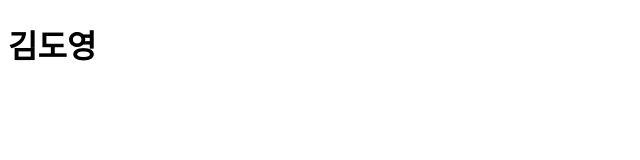
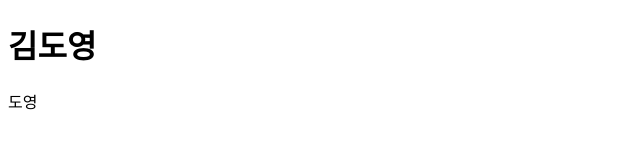
Before and after one commit to dye1207/Heropy-Coffee, a plain HTML site: page kim1.html in a window 1280 px wide. Shown: the full height of the page, 0-640 px from the left. Drawn offline with Linux system fonts and the light colour scheme.

Commit message:
commitㄷㅇ

```diff
--- a/kim1.html
+++ b/kim1.html
@@ -8,6 +8,6 @@
 </head>
 <body>
     <h1>김도영</h1>
-
+    도영
 </body>
 </html>
```
